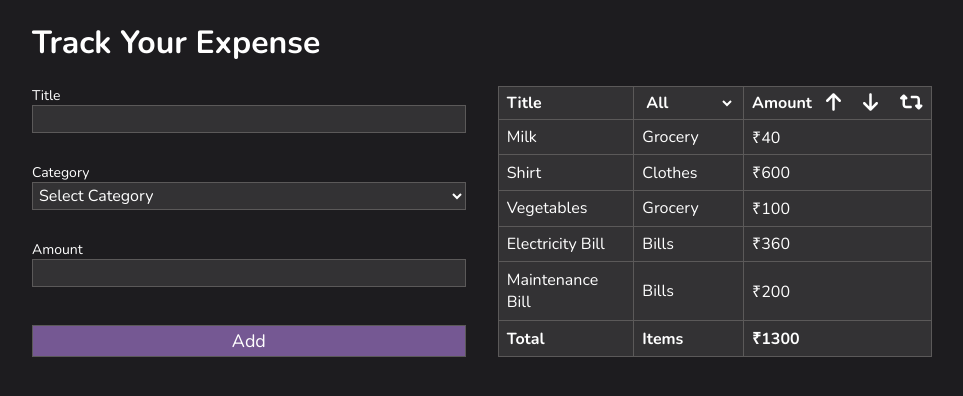
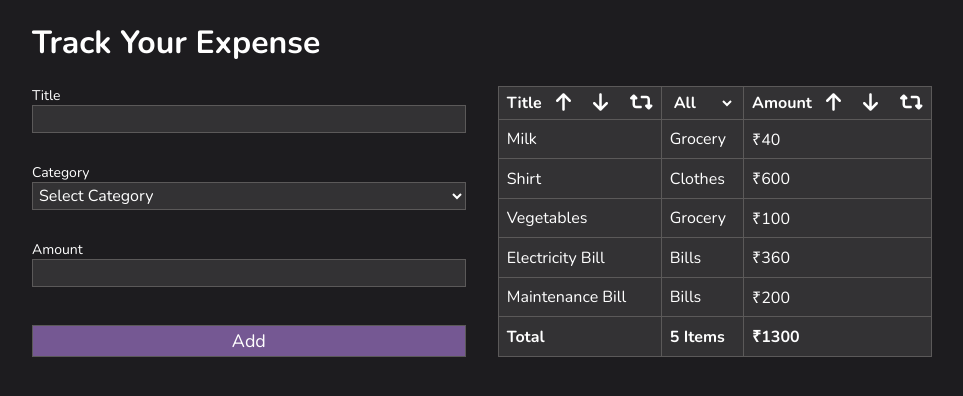
Before and after one commit to YaminiSharma780/Expenzo, a React (Vite) app: page / in a window 1280 px wide. Shown: the top 396 px of the page, without its empty margins (158-1121 px from the left). Built offline with nearby package versions, Linux system fonts and the light colour scheme.

Commit message:
sorting by title name is implemented

```diff
--- a/src/App.css
+++ b/src/App.css
@@ -45,6 +45,14 @@ main {
 }
 
 .amount-column span {
+    margin-right: 6px;
+}
+
+.title-column div {
+    display: flex;
+}
+
+.title-column span {
     margin-right: 6px;
 }
 
--- a/src/components/ExpenseTable.jsx
+++ b/src/components/ExpenseTable.jsx
@@ -13,6 +13,7 @@ export default function ExpenseTable({
     (accumulator, current) => accumulator + parseInt(current.amount),
     0
   );
+  const items = filteredData.reduce((accumulator) => accumulator + 1, 0);
 
   const [pos, setPos] = useState({});
   const [rowID, setRowID] = useState("");
@@ -39,7 +40,54 @@ export default function ExpenseTable({
       >
         <thead>
           <tr>
-            <th>Title</th>
+            <th className="title-column">
+              <div>
+                <span>Title</span>
+                <svg
+                  xmlns="http://www.w3.org/2000/svg"
+                  width="20"
+                  height="20"
+                  viewBox="0 0 384 512"
+                  className="arrow up-arrow"
+                  onClick={() => {
+                    setSortCallBack(
+                      () => (a, b) => a.title.localeCompare(b.title)
+                    );
+                  }}
+                >
+                  <title>Ascending</title>
+                  <path d="M214.6 41.4c-12.5-12.5-32.8-12.5-45.3 0l-160 160c-12.5 12.5-12.5 32.8 0 45.3s32.8 12.5 45.3 0L160 141.2V448c0 17.7 14.3 32 32 32s32-14.3 32-32V141.2L329.4 246.6c12.5 12.5 32.8 12.5 45.3 0s12.5-32.8 0-45.3l-160-160z" />
+                </svg>
+                <svg
+                  xmlns="http://www.w3.org/2000/svg"
+                  width="20"
+                  height="20"
+                  viewBox="0 0 384 512"
+                  className="arrow down-arrow"
+                  onClick={() => {
+                    setSortCallBack(
+                      () => (a, b) => b.title.localeCompare(a.title)
+                    );
+                  }}
+                >
+                  <title>Descending</title>
+                  <path d="M169.4 470.6c12.5 12.5 32.8 12.5 45.3 0l160-160c12.5-12.5 12.5-32.8 0-45.3s-32.8-12.5-45.3 0L224 370.8 224 64c0-17.7-14.3-32-32-32s-32 14.3-32 32l0 306.7L54.6 265.4c-12.5-12.5-32.8-12.5-45.3 0s-12.5 32.8 0 45.3l160 160z" />
+                </svg>
+                <svg
+                  xmlns="http://www.w3.org/2000/svg"
+                  width="20"
+                  height="20"
+                  viewBox="0 0 384 512"
+                  className="arrow reset-arrow"
+                  onClick={() => {
+                    setSortCallBack(() => () => {});
+                  }}
+                >
+                  <title>Reset</title>
+                  <path d="M272 416c17.7 0 32-14.3 32-32s-14.3-32-32-32l-112 0c-17.7 0-32-14.3-32-32l0-128 32 0c12.9 0 24.6-7.8 29.6-19.8s2.2-25.7-6.9-34.9l-64-64c-12.5-12.5-32.8-12.5-45.3 0l-64 64c-9.2 9.2-11.9 22.9-6.9 34.9s16.6 19.8 29.6 19.8l32 0 0 128c0 53 43 96 96 96l112 0zM304 96c-17.7 0-32 14.3-32 32s14.3 32 32 32l112 0c17.7 0 32 14.3 32 32l0 128-32 0c-12.9 0-24.6 7.8-29.6 19.8s-2.2 25.7 6.9 34.9l64 64c12.5 12.5 32.8 12.5 45.3 0l64-64c9.2-9.2 11.9-22.9 6.9-34.9s-16.6-19.8-29.6-19.8l-32 0 0-128c0-53-43-96-96-96L304 96z" />
+                </svg>
+              </div>
+            </th>
             <th>
               <select onChange={(e) => setQuery(e.target.value.toLowerCase())}>
                 <option value="">All</option>
@@ -117,7 +165,7 @@ export default function ExpenseTable({
             })}
           <tr>
             <th>Total</th>
-            <th>Items</th>
+            <th>{items} Items</th>
             <th>₹{total}</th>
           </tr>
         </tbody>
```
